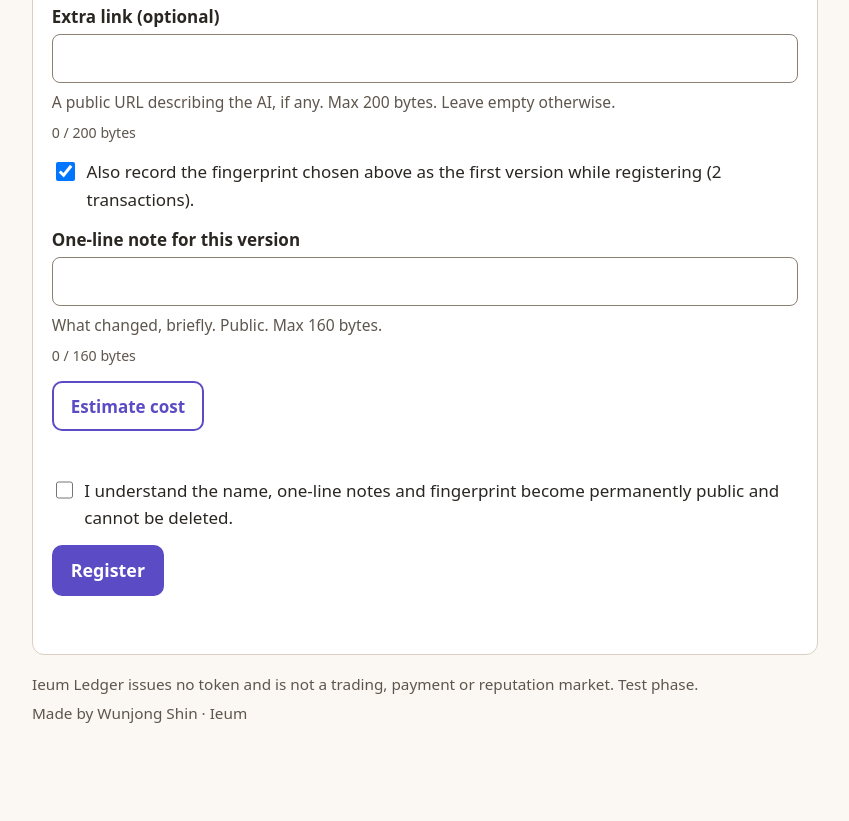
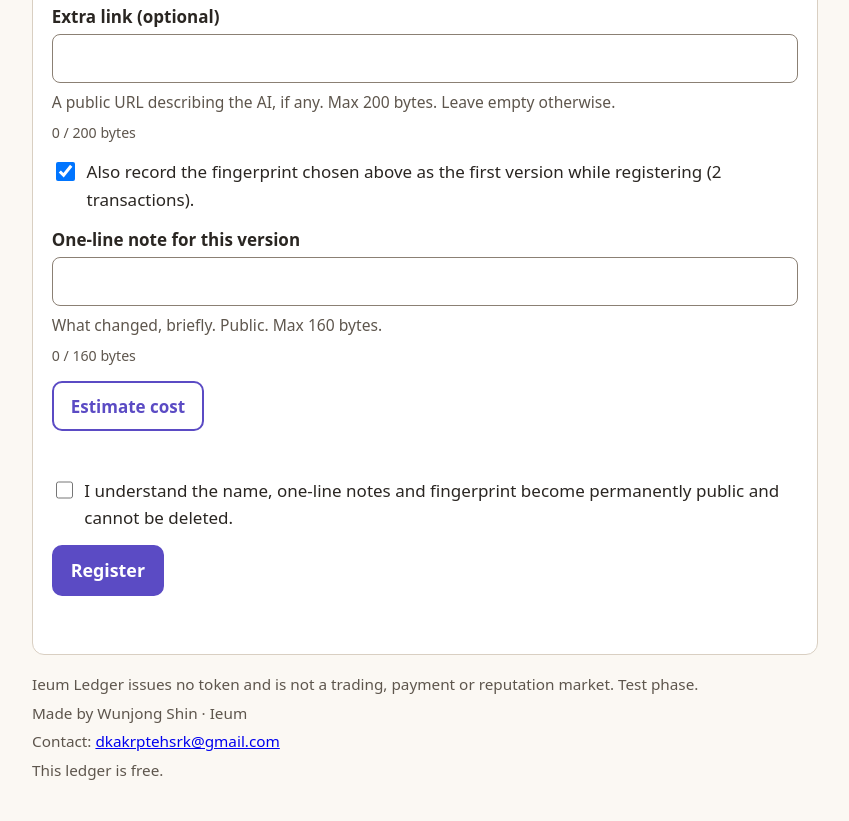
Before and after one commit to YA-TONGSIN/soul-registry, a website: page register/index.html in a window 1280 px wide. Shown: the part 1636-2457 px from the top of the page, without its empty margins (215-1064 px from the left). Before the commit the page ends 2399 px from the top, so only its background shows below. Drawn offline with Linux system fonts and the light colour scheme.

Commit message:
register footer: confirmed texts, mailto contact, free line, donation slot (off)

```diff
--- a/register/app.js
+++ b/register/app.js
@@ -87,11 +87,18 @@
     const f = CFG.footer;
     $("footerExtra").hidden = !(f && f.enabled);
     if (!(f && f.enabled)) return;
-    for (const [id, key] of [["footMaker", "maker"], ["footContact", "contact"], ["footSupport", "support"]]) {
-      const v = (f[key] && f[key][lang]) || "";
-      $(id).textContent = v;
-      $(id).hidden = !v;
+    $("footMaker").textContent = (f.maker && f.maker[lang]) || "";
+    $("footFree").textContent = (f.free && f.free[lang]) || "";
+    const cEl = $("footContact");
+    cEl.hidden = !f.contactEmail;
+    if (f.contactEmail) {
+      const a = el("a", { href: "mailto:" + f.contactEmail, text: f.contactEmail });
+      cEl.replaceChildren(document.createTextNode(((f.contactLabel && f.contactLabel[lang]) || "") + ": "), a);
     }
+    const d = f.donation, dEl = $("footDonation");
+    const dOn = !!(d && d.enabled && d.url && /^https:\/\//.test(d.url));
+    dEl.hidden = !dOn;
+    if (dOn) dEl.replaceChildren(el("a", { href: d.url, text: (d.label && d.label[lang]) || d.url, rel: "noopener" }));
   }
   function fillNetSelect() {
     const sel = $("net");
--- a/register/config.js
+++ b/register/config.js
@@ -20,13 +20,16 @@
 // ───────────────────────────────────────────────────────────────────────────
 window.IEUM_CONFIG = {
   defaultNetwork: "baseSepolia",
-  // Footer: switch with enabled. contact/support stay empty until the owner confirms them
-  // (do NOT put an email or bank account here before that). Empty string = slot hidden.
+  // Footer (confirmed by the owner 2026-10-25 21:18). enabled=false hides the whole footer extra.
+  // donation: slot only, off by default; when off nothing is shown. Do NOT put a link/bank account
+  // here until the owner provides one.
   footer: {
     enabled: true,
     maker: { ko: "만든 사람: 신운종 · 이음(Ieum)", en: "Made by Wunjong Shin · Ieum" },
-    contact: { ko: "", en: "" },
-    support: { ko: "", en: "" },
+    contactLabel: { ko: "문의", en: "Contact" },
+    contactEmail: "dkakrptehsrk@gmail.com",
+    free: { ko: "이 장부는 무료입니다.", en: "This ledger is free." },
+    donation: { enabled: false, label: { ko: "", en: "" }, url: "" },
   },
   allowMainnet: false, // keep false until the owner approves a public launch
   networks: {
--- a/register/index.html
+++ b/register/index.html
@@ -197,7 +197,7 @@
   </section>
 </main>
 
-<footer class="foot"><p data-i18n="footerNote"></p><div id="footerExtra" hidden><p id="footMaker"></p><p id="footContact" hidden></p><p id="footSupport" hidden></p></div></footer>
+<footer class="foot"><p data-i18n="footerNote"></p><div id="footerExtra" hidden><p id="footMaker"></p><p id="footContact" hidden></p><p id="footFree"></p><p id="footDonation" hidden></p></div></footer>
 
 <script src="config.js"></script>
 <script src="i18n.js"></script>
```
Also changed, not shown: test/e2e-register.js (+2 -1 lines), docs/register/desktop-03-direct-form.png, docs/register/desktop-04-direct-result.png, docs/register/desktop-05-lookup-match.png, docs/register/desktop-06-lookup-nomatch.png, docs/register/desktop-07-free-signed.png, docs/register/desktop-08-verify-signed.png, docs/register/mobile-02-soul-loaded.png, docs/register/mobile-03-wallet-wrongchain.png, docs/register/mobile-04-lookup.png, docs/register/mobile-05-free-en.png.
